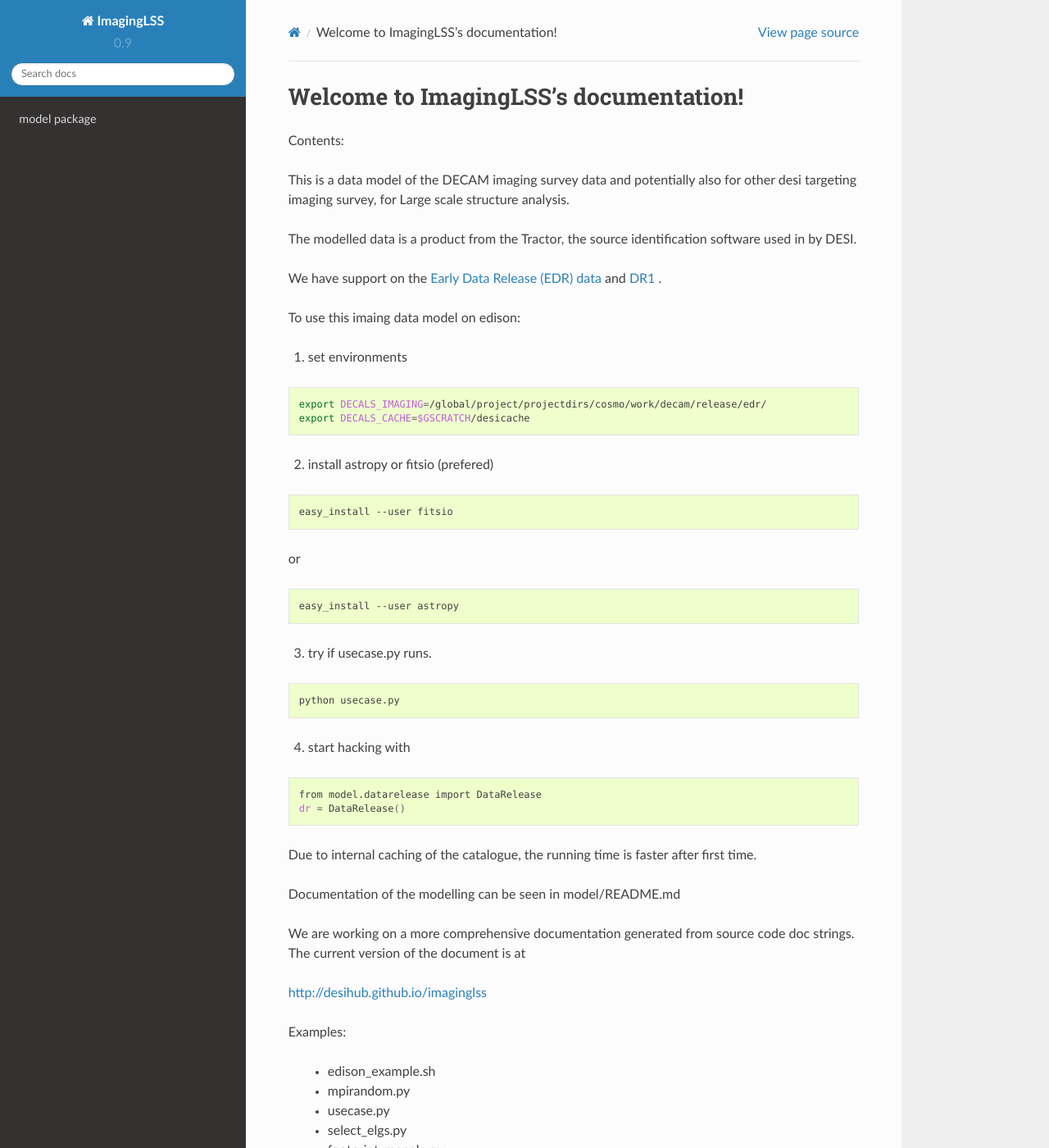
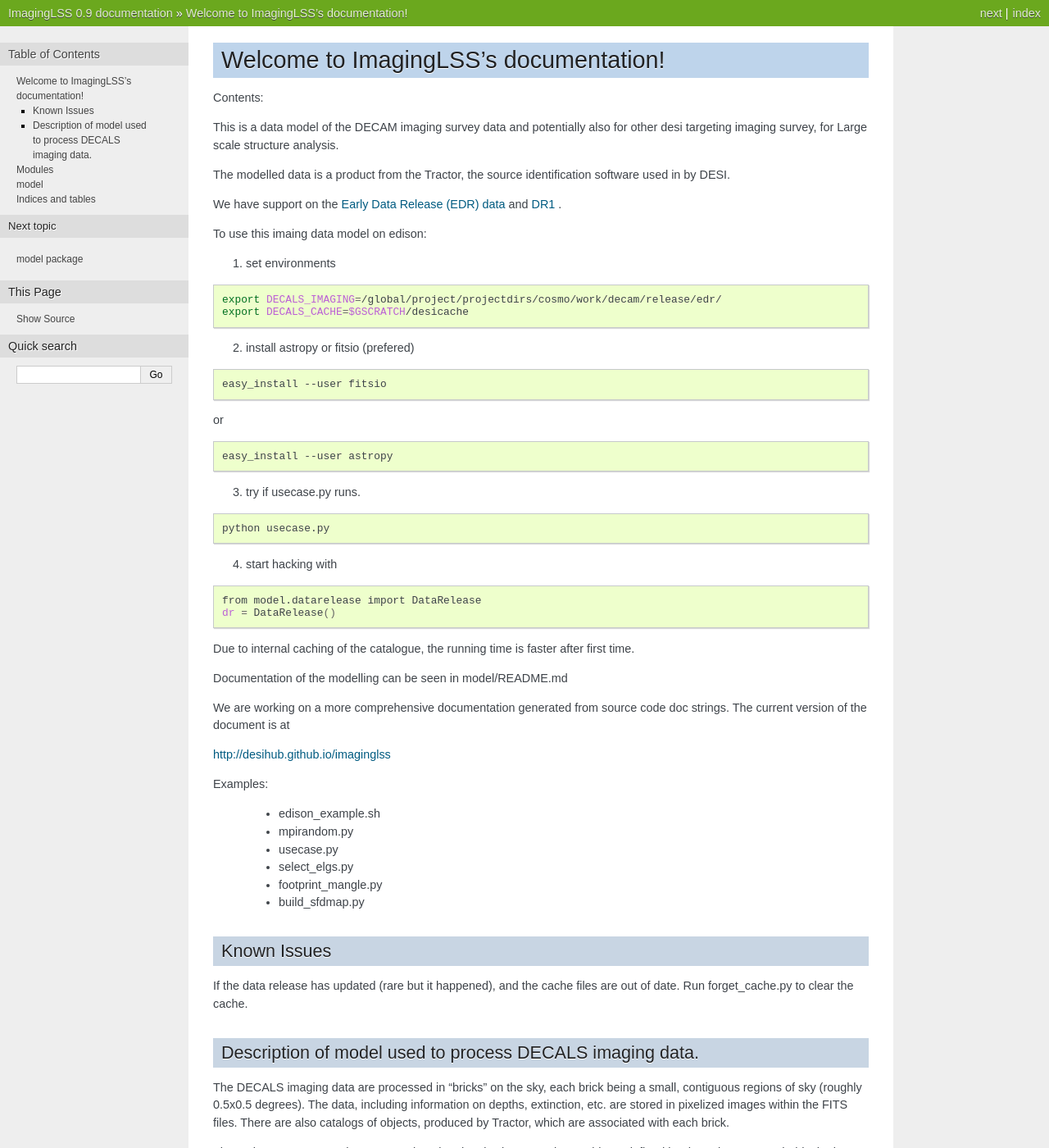
Before and after one commit to desihub/imaginglss, a Sphinx documentation site: the page built from docs/index.rst, in a window 1280 px wide and 1400 px high. Shown: the whole window at 82% size. Built offline with Sphinx 7.4.7, drawn with Linux system fonts in a browser that asks for light colours; formulas are drawn with MathJax 3; some of the changed text lies outside the part shown.

Commit message:
change the theme to nature.
More soothing than the red marks in the rtd theme.

```diff
--- a/docs/conf.py
+++ b/docs/conf.py
@@ -116,7 +116,8 @@ todo_include_todos = True
 
 # The theme to use for HTML and HTML Help pages.  See the documentation for
 # a list of builtin themes.
-html_theme = 'sphinx_rtd_theme'
+#html_theme = 'sphinx_rtd_theme'
+html_theme = 'nature'
 
 # Theme options are theme-specific and customize the look and feel of a theme
 # further.  For a list of options available for each theme, see the
```
